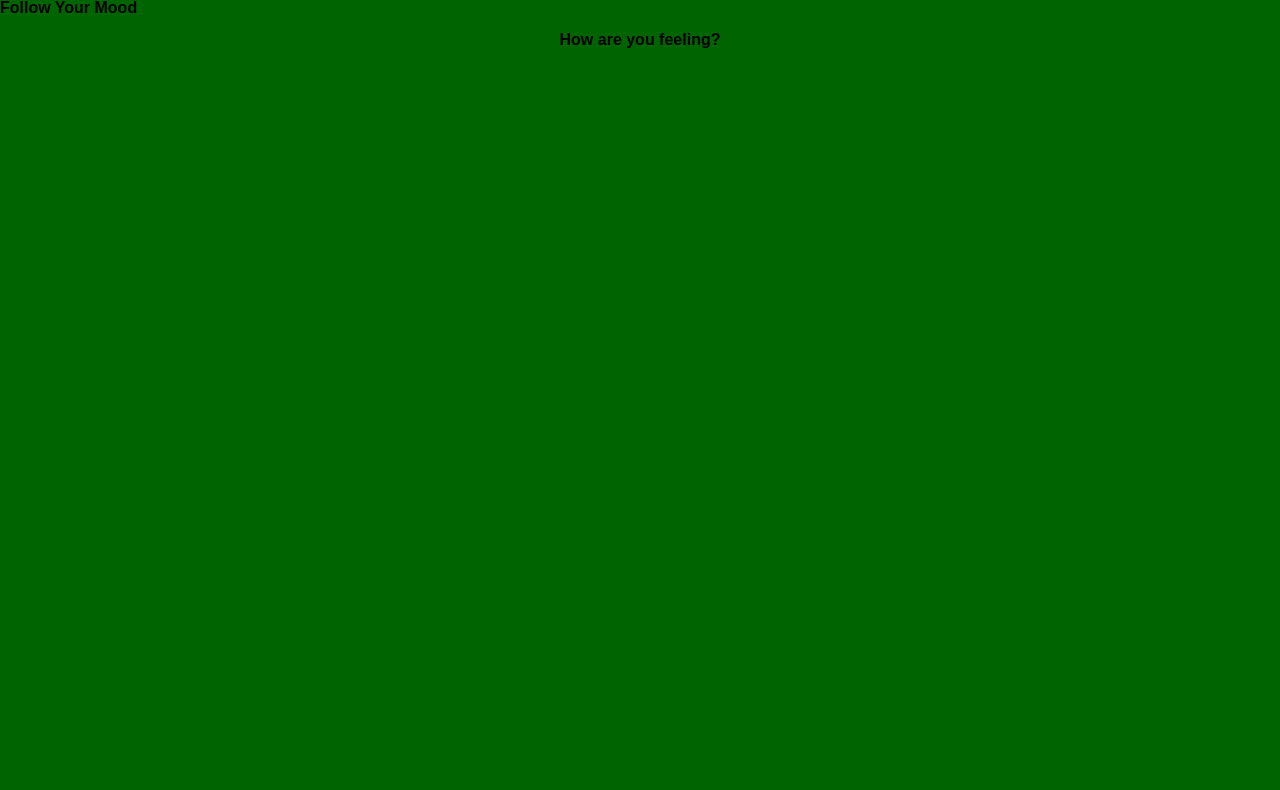
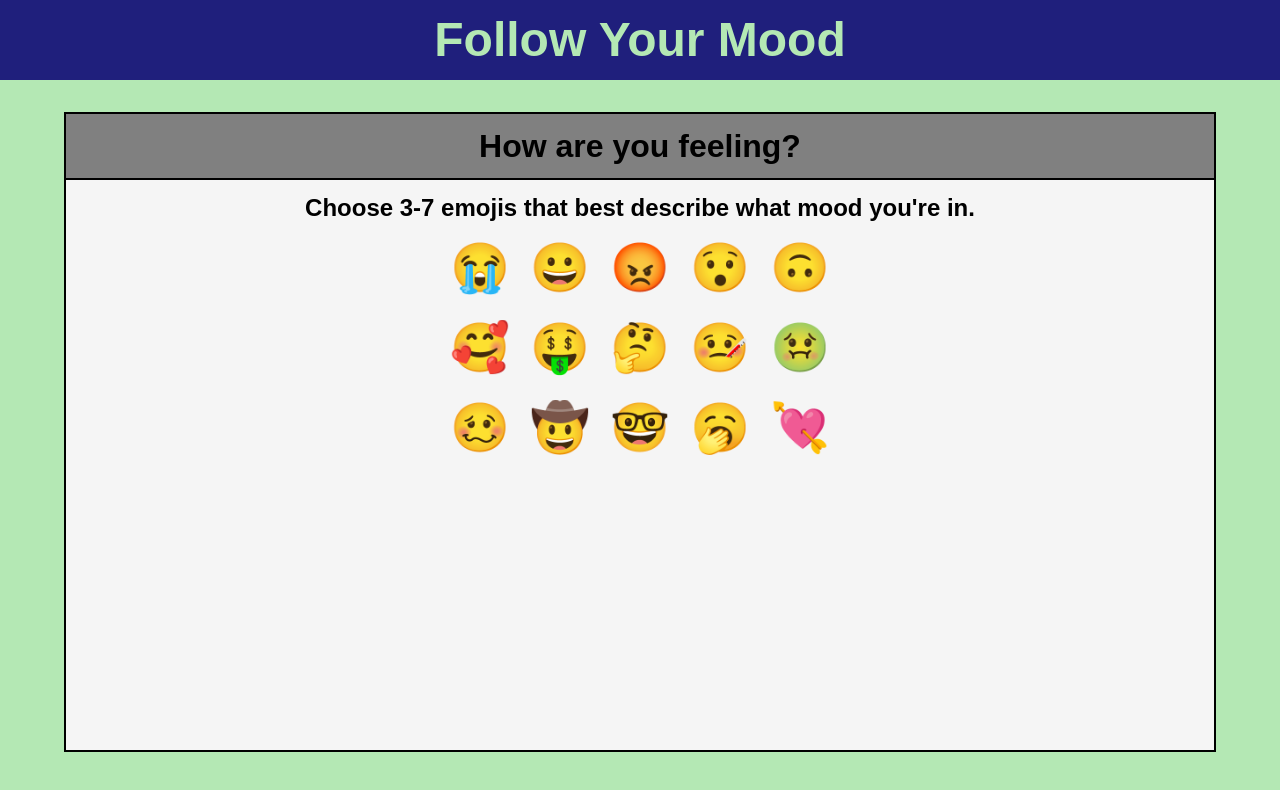
Before and after one commit to Shaontae/Mini-Group-Project1, a plain HTML site: page index.html in a window 1280 px wide. Drawn offline with Linux system fonts and the light colour scheme.

Commit message:
Completes the function to render the emojis.

```diff
--- a/assets/css/style.css
+++ b/assets/css/style.css
@@ -1,42 +1,126 @@
 :root{
+    --color1: rgb(180, 232, 180);
+    --color2: rgb(31, 31, 124);
+    --color3: grey;
+    --color4: whitesmoke;
 
 }
 
 body{
-background-color:darkgreen;
+    /* background-color:darkgreen; */
+    background-color:var(--color1);
+    display: flex;
+    flex-direction: column;
+    min-height: 100vh;
 }
 
 header{
-
+    background-color: var(--color2);
+    color: var(--color1);
+    display: flex;
+    justify-content: center;
+    align-items: center;
+    padding: 1rem;
 }
 
 
 h1{
+ font-size: 3rem;
+}
 
+main{
+    display: flex;
+    justify-content: center;
+    align-items: start;
+    padding: 2rem 4rem;
+    /* min-height: 100vh; */
+    flex-grow: 1;
 }
 
 .container{
-   position: relative;
+   /* position: relative; */
    display: flex;
    flex-direction: column;
-   align-items: center;
-   justify-content: center;
-   padding: 1rem;
+   /* align-items: center;
+   justify-content: center; */
+   /* padding: 1rem; */
+   border: 2px solid black;
+   flex-grow: 1;
+   /* max-width: 80%; */
+   /* min-height: 100%; */
+   height: 80vh;
 }
 
 .container-header{
+    background-color: var(--color3);
+    display: flex;
+    justify-content: center;
+    align-items: center;
+    border-bottom: 2px solid black;
+    padding: 1rem;
 
 }
 
 .container-h2{
+    font-size: 2rem;
+}
+
+.base-card{
+/* box-sizing: border-box;
+position: relative; */
+display: flex;
+flex-direction: column;
+align-items: center;
+/* margin: 20%; */
+/* padding-left: 0%; */
+/* background-color: chartreuse; */
+background-color: var(--color4);
+flex-grow: 1;
+padding: 1rem;
+}
+
+h3{
+    font-size: 1.5rem;
+}
+
+.emoji-container{
+    padding: 1rem;
 
 }
 
-.base-card{
-box-sizing: border-box;
-position: relative;
-display: flex;
-margin: 20%;
-padding-left: 0%;
-background-color: chartreuse;
+.fullUl{
+    display: flex;
+    flex-direction: column;
+    gap: 1rem;
 }
+
+.emoji-row{
+    display: flex;
+    flex-direction: row;
+    gap: 1rem;
+}
+
+/* .emojiEl{
+    font-size: 1.5rem;
+    border: 1px dotted black;
+} */
+.emojiBox{
+    display: flex;
+    justify-content: center;
+    align-items: center;
+    font-size: 1.5rem;
+    /* border: 1px dotted black; */
+    min-height: 4rem;
+    min-width: 4rem;
+    font-size: 3rem;
+}
+
+.emojiImg:hover{
+    cursor: pointer;
+    text-shadow: 0 0 7px blue;
+}
+
+.emojiImg:active{
+    cursor: pointer;
+    text-shadow: none;
+}
--- a/assets/js/script.js
+++ b/assets/js/script.js
@@ -1,9 +1,10 @@
 class Emoji{
     static instances = [];
-    constructor(emo, emoj, keywords){
+    constructor(emo, emote, keywords){
         this.emo = emo,
-        this.emoj = emoj;
+        this.emote = emote;
         this.keywords = keywords,
+        this.index = Emoji.instances.length;
         Emoji.instances.push(this)
     }
 }
@@ -23,6 +24,10 @@ const cowboy = new Emoji("cowboy", "🤠", ['old-timey', 'western', 'cowboy', 'w
 const nerd = new Emoji("nerdy", "🤓", ['smart', 'nerdy', 'intelligent', 'intellectual']);
 const tired = new Emoji("yawn", "🥱", ['tired', 'exhausted', 'sprung-out']);
 const inLove = new Emoji("loved", "💘", ['lovestruck', 'loving', 'careful', 'flamboyant']);
+// const test1 = new Emoji("loved", "💘", ['lovestruck', 'loving', 'careful', 'flamboyant']);
+// const test2 = new Emoji("loved", "💘", ['lovestruck', 'loving', 'careful', 'flamboyant']);
+// const test3 = new Emoji("loved", "💘", ['lovestruck', 'loving', 'careful', 'flamboyant']);
+
 
 
 
@@ -38,46 +43,71 @@ function renderEmojis(){
     let fullUl = document.createElement("ul");
 
     let n=0;
-    let rowList = [];
-    let rowUls = [];
+    let emojiRows = [];
+    let subUls = [];
     let emojiRowRem = Emoji.instances.length%5;
-    let emojiRowN = ((Emoji.instances.length-emojiRowRem)/5)+1
+    let emojiRowN = ()=>{
+        if (emojiRowRem>0){
+            return ((Emoji.instances.length-emojiRowRem)/5)+1;
+        } else {
+            return ((Emoji.instances.length-emojiRowRem)/5);
+        };
+    }
+
+    fullUl.setAttribute("class", "fullUl");
+    emojisContainer.setAttribute("class", "emoji-container");
+
 
     headerTitle.textContent = "How are you feeling?";
     emojiTitle.textContent = "Choose 3-7 emojis that best describe what mood you're in."
 
-    for (let i=0; i<emojiRowN; i++){
+    for (let i=0; i<emojiRowN(); i++){
         let li = document.createElement("li");
         let ul = document.createElement("ul");
-        li.setAttribute("class", "emoji-row");
-        rowList.push(li);
-        rowUls.push(ul);
+        ul.setAttribute("class", "emoji-row");
+        li.setAttribute("class", "emojiEl");
+        emojiRows.push(li);
+        subUls.push(ul);
     };
+
 
     for (let i = 0; i < Emoji.instances.length; i++) {
         let li = document.createElement('li');
+        let p = document.createElement('p');
         li.setAttribute("class", "emojiBox");
-        li.textContent = Emoji.instances.emoj;
-        if (rowUls[n].childElementCount===5){
-            rowList[n].appendChild(rowUls[n]);
-            fullUl.appendChild(rowList[n])
+        p.setAttribute("class", "emojiImg");
+        p.textContent = Emoji.instances[i].emote;
+        if (subUls[n].childElementCount===5){
+            emojiRows[n].appendChild(subUls[n]);
+            fullUl.appendChild(emojiRows[n]);
             n++;
         }
-        rowUls[n].appendChild(li);
-        // li.addEventListener("click", , { one:true })
+        li.appendChild(p);
+        subUls[n].appendChild(li);
+        let x=n+1;
+        if (x===emojiRowN()&&i+1===Emoji.instances.length){
+            console.log("index: "+Emoji.instances[i].index)
+            emojiRows[n].appendChild(subUls[n]);
+            fullUl.appendChild(emojiRows[n]);
+        };
     };
-    // for (let i = 0; i < rowList.length; i++){
-    //     let ul = document.createElement("ul");
-    //     ul.appendChild(rowList[i]);
-    //     fullUl.appendChild(ul);
-    // }
+
     emojisContainer.appendChild(fullUl);
-    baseCard.appendChild(emojisContainer)
+    baseCard.appendChild(emojiTitle);
+    baseCard.appendChild(emojisContainer);
 }
 
 renderEmojis()
 
-
+// fetch("https://emojihub.yurace.pro/api/all")
+//     .then((response)=>{
+//         if (response.status===200){
+//             return response.json();
+//         }
+//     })
+//     .then((data)=>{
+//         console.log(data);
+//     })
 
 // let rtUrl = null;
 // let omdbUrl = "http://www.omdbapi.com/?apikey=1aa15ab1&t=gone+with+the+wind&plot=full";
```
